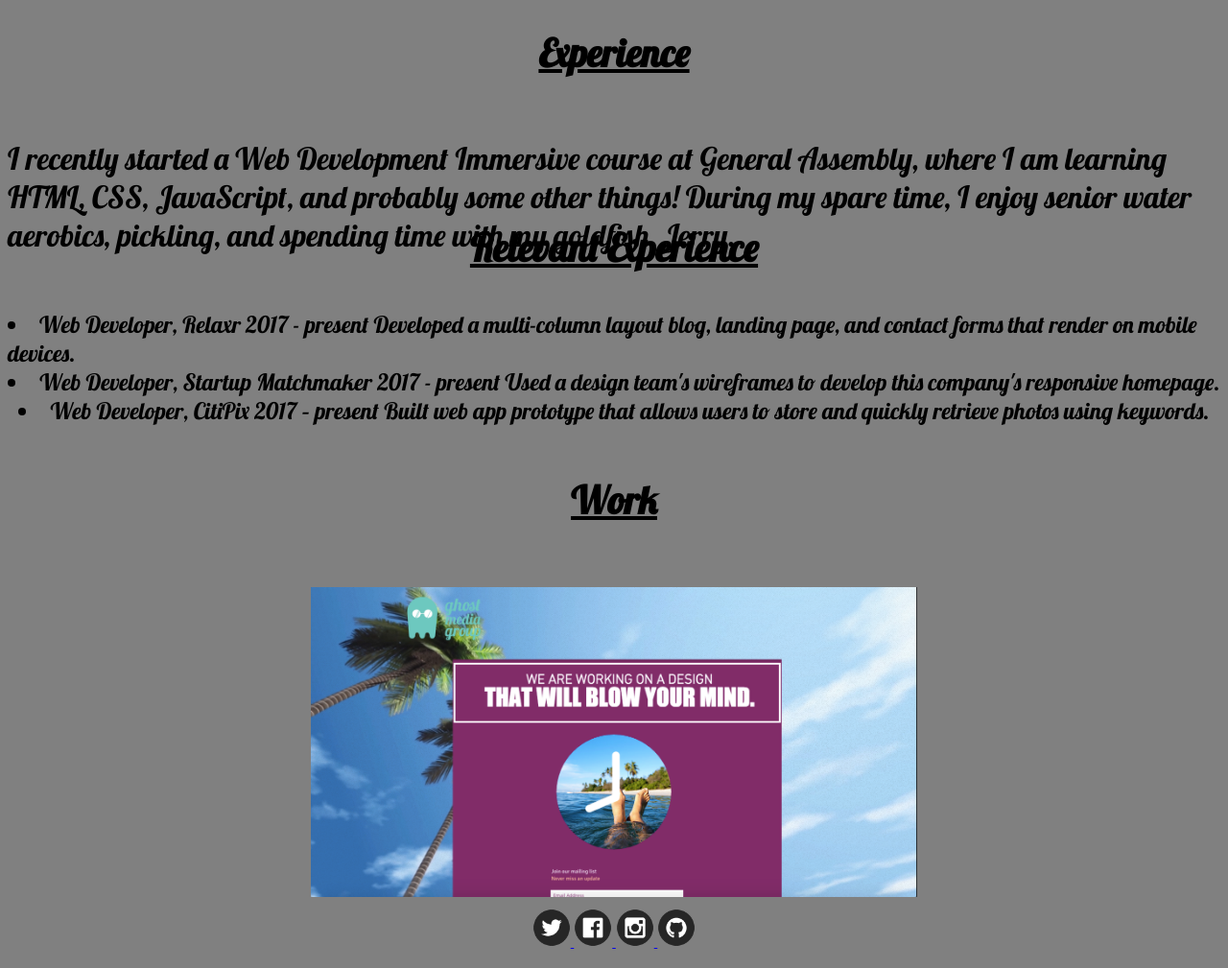
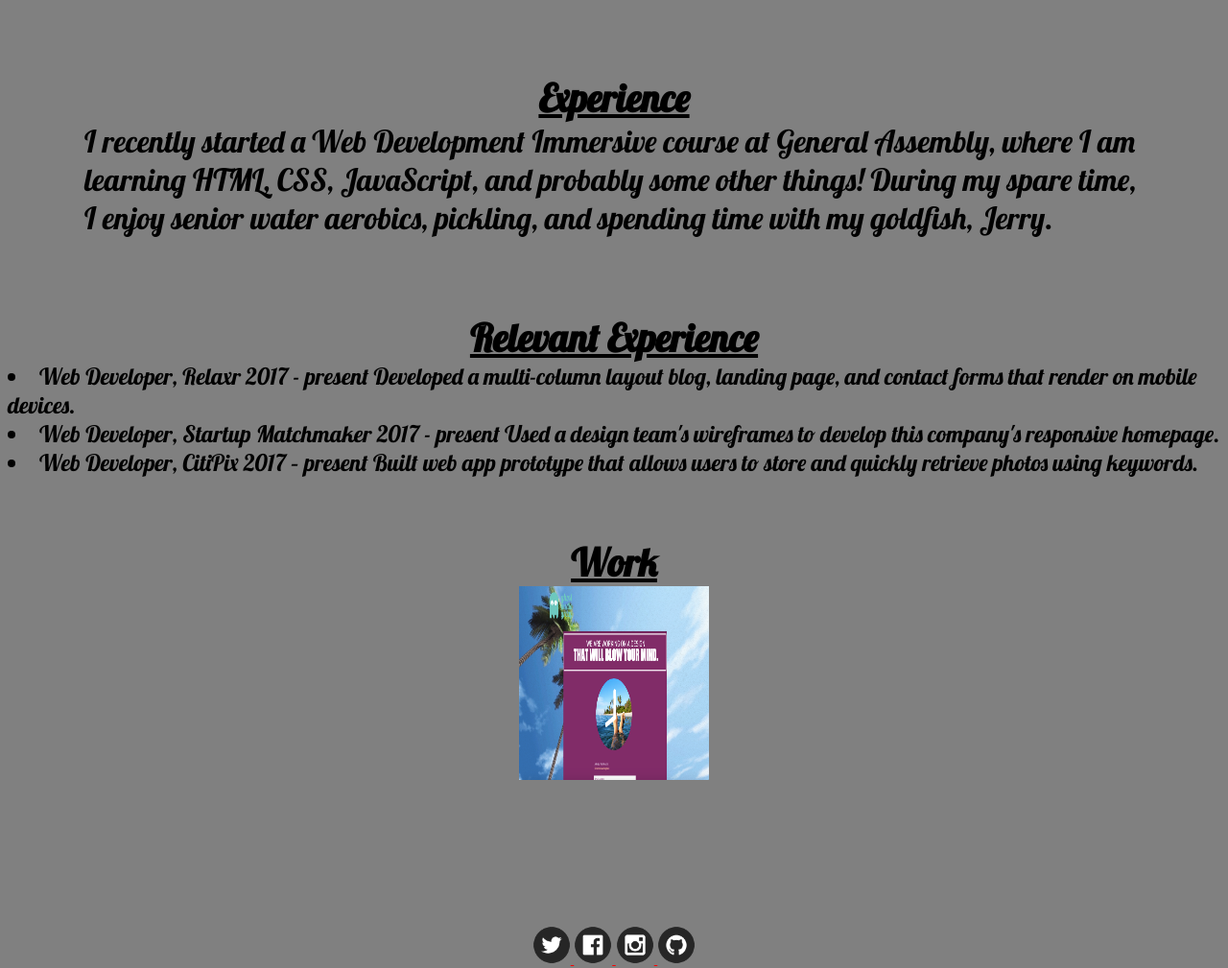
Before and after one commit to rover33/build-a-website, a plain HTML site: page secondpage.html in a window 1280 px wide. Shown: the part 257-1266 px from the top of the page at 96% size. Drawn offline with Linux system fonts and the light colour scheme.

Commit message:
web page

```diff
--- a/secondpage.html
+++ b/secondpage.html
@@ -16,11 +16,12 @@
                  </div>
               </div>
     </Header>
+    <div class="para">
     <h2>Experience</h2>
-    <div class="para">
         <p>I recently started a Web Development Immersive course at General Assembly, where I am learning HTML, CSS, JavaScript, and probably some other things! During my spare time, I enjoy senior water aerobics, pickling, and spending time with my goldfish, Jerry.</p>
     </div>
-     <h3>Relevant Experience</h3>
+    <div class="list">
+        <h3>Relevant Experience</h3>
             <li>Web Developer, Relaxr 2017 - present
             Developed a multi-column layout blog, landing page, and contact forms that render on mobile devices.
             </li>
@@ -29,8 +30,11 @@
             <li>Web Developer, CitiPix 2017 – present
             Built web app prototype that allows users to store and quickly retrieve photos using keywords.
             </li>
-    <h4>Work</h4>
-        <img id="gmg" src="images/gmg.png">
+    </div>
+    <div class="ghost">
+        <h4>Work</h4>
+            <img id="gmg" src="images/gmg.png">
+    </div>
 
 </body>
 <footer>
--- a/stylesheet.css
+++ b/stylesheet.css
@@ -14,6 +14,8 @@ body {
      justify-content: space-between;
 
 }
+a{color:red;
+}
 
 h1 {
     font-size: 4rem;
@@ -23,19 +25,26 @@ h1 {
 
 h2 {font-size: 2.5rem;
     text-decoration: underline;
+    text-align: center;
+    margin: 0;
 }
 
 h3 {font-size: 2.5rem;
     text-decoration: underline;
+    text-align: center;
+    margin: 0;
 }
 
 h4 {
     font-size: 2.5rem;
     text-decoration: underline;
+    text-align: center;
+    margin: 0;
 }
 
 li {flex-basis: 50%;
     font-size: 1.5rem;
+    margin: 0;
 
 }
 
@@ -46,8 +55,15 @@ li {flex-basis: 50%;
 }
 
 .para {
+    margin: 5rem;
+}
+
+.pp{ font-size: 2rem;
+}
+
+p {
     font-size: 2rem;
-    height: 5rem;
+    margin: 0;
 }
 
 .margin {
@@ -61,5 +77,12 @@ li {flex-basis: 50%;
 #gmg {
     height: 50%;
     width: 50%;
-    margin: 1%;
+    display: block;
+    margin: auto;
+    padding-bottom: 2rem;
 }
+
+.ghost {
+    margin: 0;
+    padding-top: 4rem;
+}
```
Also changed, not shown: index.html (+1 -1 lines).
